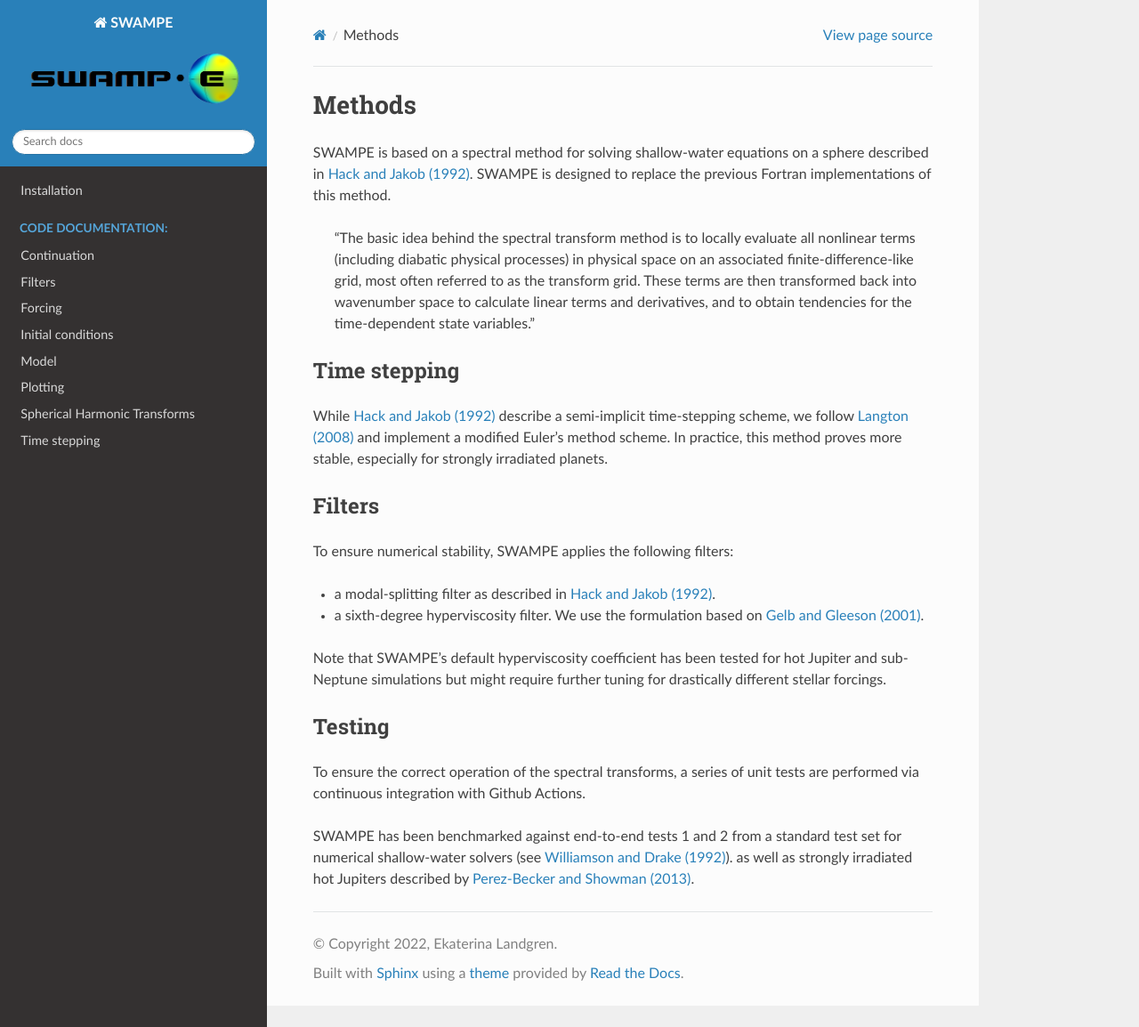
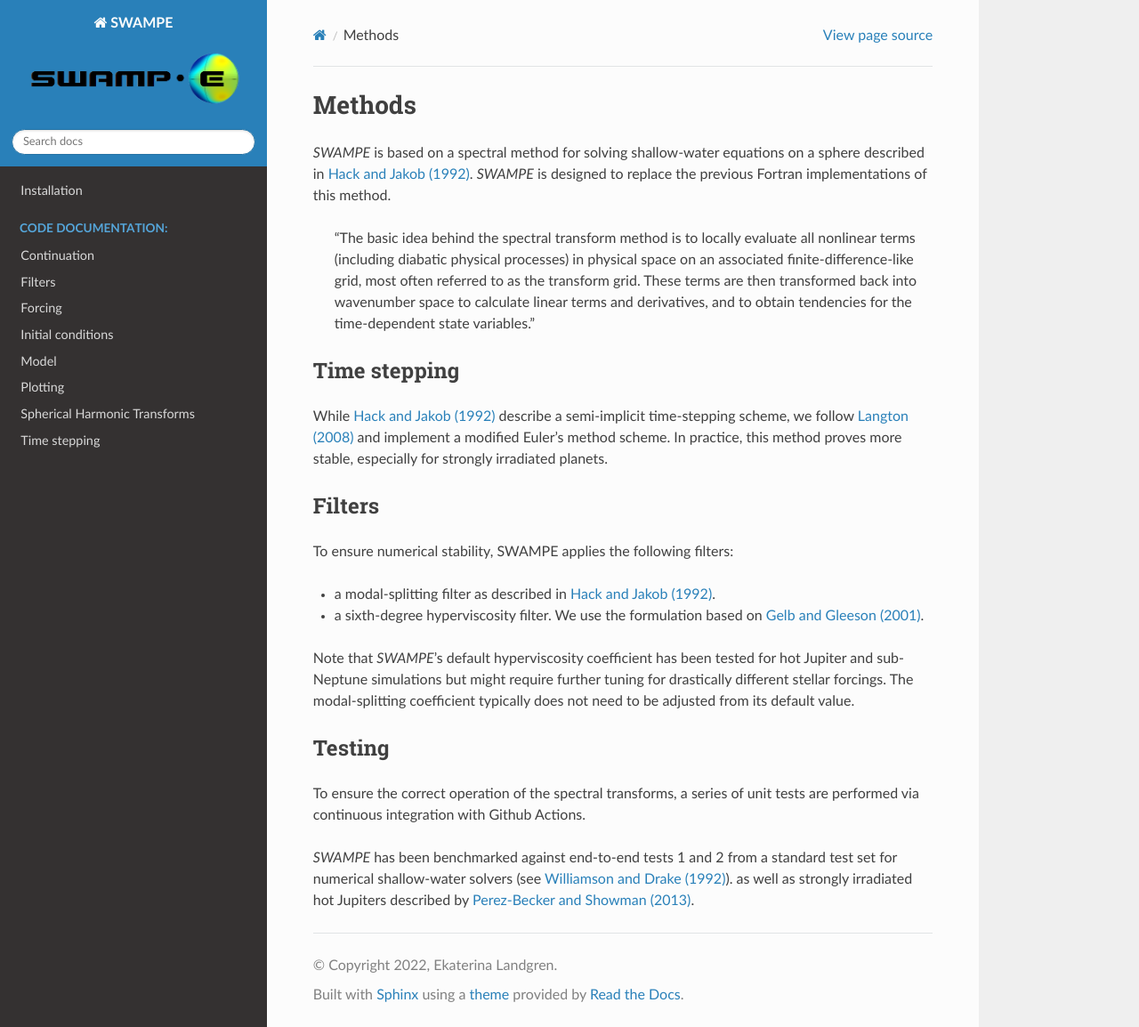
Before and after one commit to kathlandgren/SWAMPE, a Sphinx documentation site: the page built from docs/source/methods.rst, in a window 1280 px wide and 1154 px high. Shown: the whole window at 89% size. Built offline with Sphinx 7.4.7 and the Read the Docs theme 2.0.0, drawn with Linux system fonts in a browser that asks for light colours; pages that are not in the unit, such as notebooks, are missing from menus.

Commit message:
Update methods.rst

```diff
--- a/docs/source/methods.rst
+++ b/docs/source/methods.rst
@@ -1,9 +1,9 @@
 Methods
 ===============
 
-SWAMPE is based on a spectral method for solving shallow-water equations on a sphere
+`SWAMPE` is based on a spectral method for solving shallow-water equations on a sphere
 described in `Hack and Jakob (1992) <"https://opensky.ucar.edu/islandora/object/technotes:112">`_.
-SWAMPE is designed to replace the previous Fortran implementations of this method.
+`SWAMPE` is designed to replace the previous Fortran implementations of this method.
 
     "The basic idea behind the spectral transform method is to locally evaluate all nonlinear
     terms (including diabatic physical processes) in physical space on an associated
@@ -27,8 +27,8 @@ To ensure numerical stability, SWAMPE applies the following filters:
 
 * a modal-splitting filter as described in `Hack and Jakob (1992) <"https://opensky.ucar.edu/islandora/object/technotes:112">`_.
 * a sixth-degree hyperviscosity filter. We use the formulation based on `Gelb and Gleeson (2001) <https://www.researchgate.net/publication/230675145_Spectral_Viscosity_for_Shallow_Water_Equations_in_Spherical_Geometry>`_.
-Note that SWAMPE's default hyperviscosity coefficient has been tested for hot Jupiter and sub-Neptune simulations but might require further tuning
-for drastically different stellar forcings.
+Note that `SWAMPE`'s default hyperviscosity coefficient has been tested for hot Jupiter and sub-Neptune simulations but might require further tuning
+for drastically different stellar forcings. The modal-splitting coefficient typically does not need to be adjusted from its default value.
 
 Testing
 ----------------
@@ -36,7 +36,7 @@ Testing
 To ensure the correct operation of the spectral transforms, a series of unit tests are performed
 via continuous integration with Github Actions.
 
-SWAMPE has been benchmarked against end-to-end tests 1 and 2 from a standard test set for
+`SWAMPE` has been benchmarked against end-to-end tests 1 and 2 from a standard test set for
 numerical shallow-water solvers
 (see `Williamson and Drake (1992) <https://www.sciencedirect.com/science/article/pii/S0021999105800166>`_).
 as well as strongly irradiated hot Jupiters described by `Perez-Becker and Showman (2013) <https://ui.adsabs.harvard.edu/abs/2013ApJ...776..134P/abstract>`_.
```
